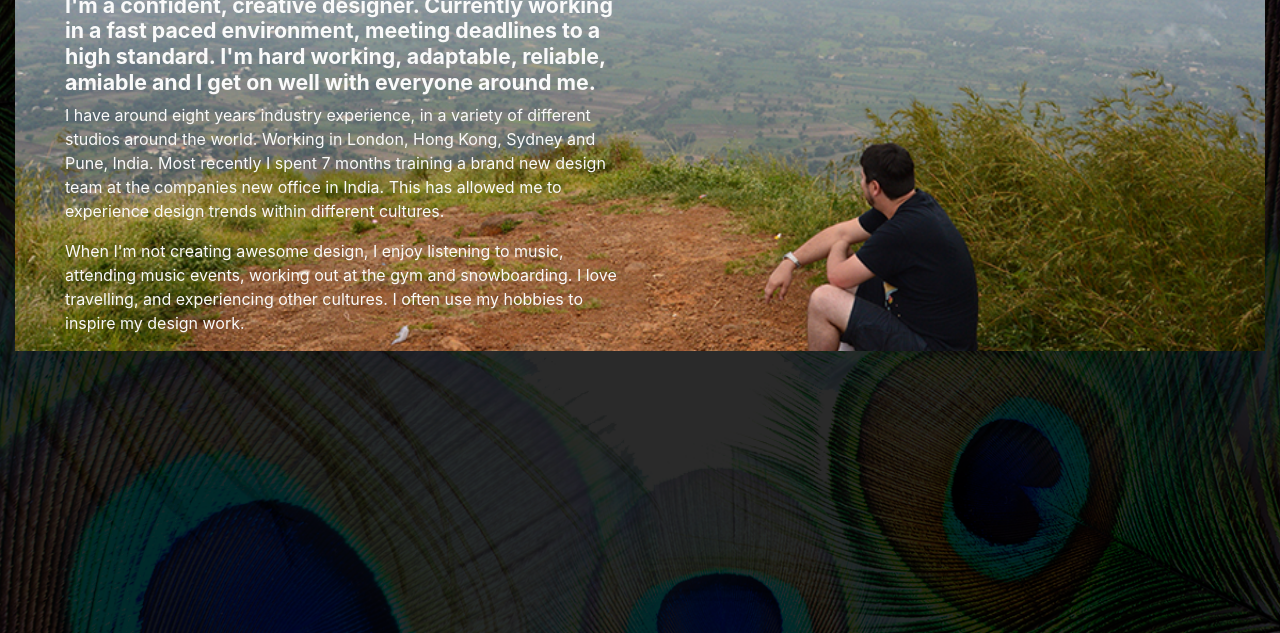
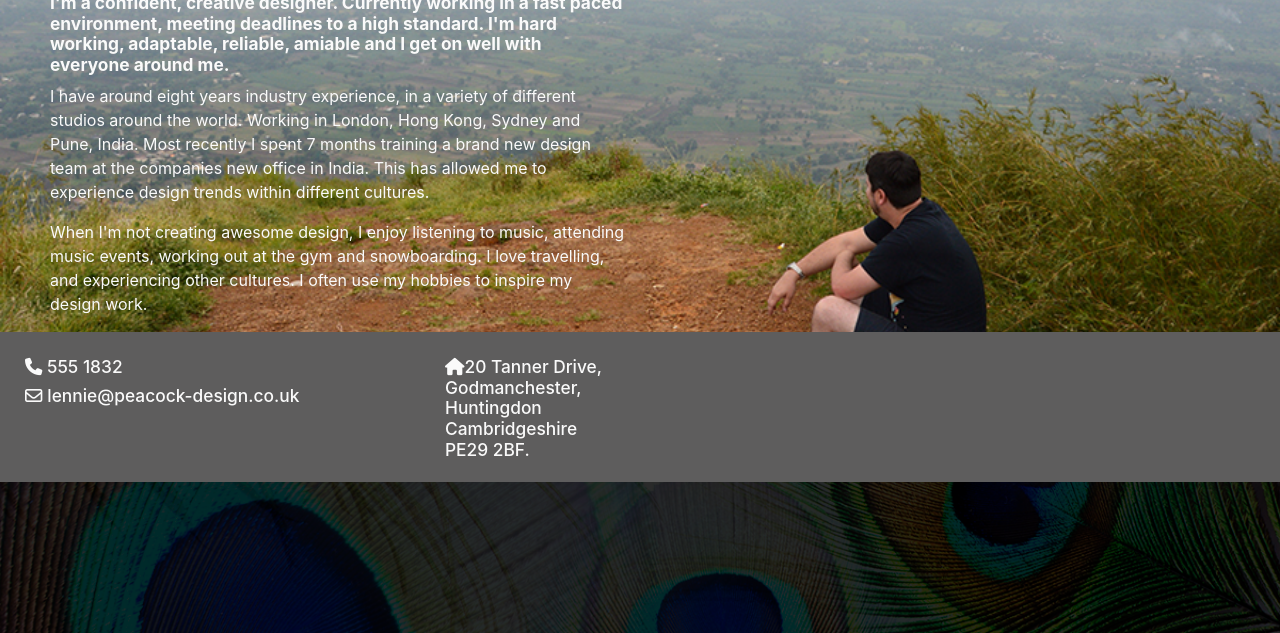
Before and after one commit to lenniep13/milestone-project-1, a plain HTML site: page index.html in a window 1280 px wide. Shown: the part 167-800 px from the top of the page. Drawn offline with nearby package versions, Linux system fonts and the light colour scheme.

Commit message:
footer started

```diff
--- a/assets/css/style.css
+++ b/assets/css/style.css
@@ -11,23 +11,31 @@ body {
     background-size: cover;
     background-repeat: no-repeat;
 }
- nav {
-
-}
 
 h1 {
     font-size: 4em;
     color: #fafafa;
 }
 h3 {
-    font-size: 16pt;
+    font-size: 13pt;
     color: #fafafa;
 }
 
 p {
     color: #fafafa;
 }
+
+footer {
+    background-color: rgb(94, 93, 93);
+    height: 150px;
+    padding: 25px;
+}
+
+a {
+  color: #fafafa;
+}
 /* -- classes -- */
+
 .container-fluid {
     margin:0;
 }
@@ -51,3 +59,10 @@ padding-right: 50px;
 margin: 0;
 height: 100%;
 }
+
+.footer {
+    display: inline-block;
+}
+.fa-envelope {
+    margin-right: 5px;
+}
--- a/index.html
+++ b/index.html
@@ -7,14 +7,15 @@
 
     <!-- Bootstrap CSS -->
     <link rel="stylesheet" href="https://stackpath.bootstrapcdn.com/bootstrap/4.4.1/css/bootstrap.min.css" integrity="sha384-Vkoo8x4CGsO3+Hhxv8T/Q5PaXtkKtu6ug5TOeNV6gBiFeWPGFN9MuhOf23Q9Ifjh" crossorigin="anonymous">
-    <link rel="stylesheet" href="https://stackpath.bootstrapcdn.com/font-awesome/4.7.0/css/font-awesome.min.css">
+    <link rel="stylesheet" href="https://cdnjs.cloudflare.com/ajax/libs/font-awesome/4.7.0/css/font-awesome.min.css">
 
-    <!-- Bootstrap CSS -->
+    <!-- My CSS -->
     <link rel="stylesheet" type="text/css" href="../assets/css/style.css">
+
     <title>Peacock</title>
   </head>
   <body>
-  <div class="container-fluid">
+  <div class="">
   <header>
     <!-- navbar example from https://getbootstrap.com/docs/4.4/examples/carousel/# -->
 <nav class="navbar navbar-expand-md navbar-dark fixed-top bg-dark">
@@ -22,7 +23,6 @@
     <button class="navbar-toggler" type="button" data-toggle="collapse" data-target="#navbarCollapse" aria-controls="navbarCollapse" aria-expanded="false" aria-label="Toggle navigation">
       <span class="navbar-toggler-icon"></span>
     </button>
-    <div></div>
     <div class="collapse navbar-collapse" id="navbarCollapse">
       <ul class="navbar-nav mr-auto">
         <li class="nav-item active">
@@ -34,6 +34,9 @@
         <li class="nav-item">
           <a class="nav-link" href="#">Contact</a>
         </li>
+        <li class="nav-item">
+          <a class="nav-link" href="../assets/images/Peacock CV.pdf" target="_blank">Resume</a>
+        </li>
       </ul>
     </div>
   </nav>
@@ -41,7 +44,7 @@
 
 <section class= "about">
 <div class="row">
-<div class="col-lg-6">
+<div class="col-md-6">
 <h1>ABOUT</h1>
 <h3><strong> I'm a confident, creative designer. Currently working in a fast paced environment, meeting deadlines to a high standard.
 I'm hard working, adaptable, reliable, amiable and I get on well with everyone around me. </strong></h3>
@@ -49,20 +52,32 @@ I'm hard working, adaptable, reliable, amiable and I get on well with everyone a
 <p>When I'm not creating awesome design, I enjoy listening to music, attending music events, working out at the gym and snowboarding. I love travelling, and experiencing other cultures. I often use my hobbies to inspire my design work.
 </p>
 </div>
-<div class="col-lg-6">
+<div class="col-md-6">
 </div>
 </div>
 </section>
 
 
 
-
+<footer>
+<div class="row">
+<div class="col-md-4">
+<h3><i class="fas fa-phone"></i> 555 1832</h3>
+<h3><i class="far fa-envelope"></i><a href="mailto:lennie@peacock-design.co.uk">lennie@peacock-design.co.uk</a></h3>
+</div>
+<div class="col-md-4">
+<h3><i class="fas fa-home"></i>20 Tanner Drive,<br>Godmanchester,<br>Huntingdon<br>Cambridgeshire<br>PE29 2BF.</h3>
+</div>
+<div class="col-md-4"></div>
+</div>
+</footer>
 
     <!-- Optional JavaScript -->
     <!-- jQuery first, then Popper.js, then Bootstrap JS -->
     <script src="https://code.jquery.com/jquery-3.4.1.slim.min.js" integrity="sha384-J6qa4849blE2+poT4WnyKhv5vZF5SrPo0iEjwBvKU7imGFAV0wwj1yYfoRSJoZ+n" crossorigin="anonymous"></script>
     <script src="https://cdn.jsdelivr.net/npm/popper.js@1.16.0/dist/umd/popper.min.js" integrity="sha384-Q6E9RHvbIyZFJoft+2mJbHaEWldlvI9IOYy5n3zV9zzTtmI3UksdQRVvoxMfooAo" crossorigin="anonymous"></script>
     <script src="https://stackpath.bootstrapcdn.com/bootstrap/4.4.1/js/bootstrap.min.js" integrity="sha384-wfSDF2E50Y2D1uUdj0O3uMBJnjuUD4Ih7YwaYd1iqfktj0Uod8GCExl3Og8ifwB6" crossorigin="anonymous"></script>
+    <script src="https://kit.fontawesome.com/43eca81f75.js" crossorigin="anonymous"></script>
   </div>
   </body>
 </html>
```
Also changed, not shown: 1 other file.
